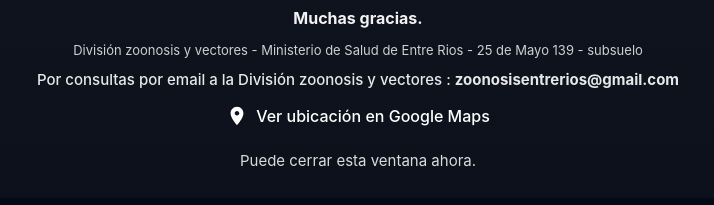
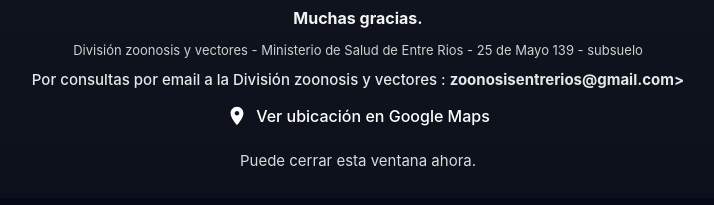
Before and after one commit to saladesituacionentrerios/returnurl, a plain HTML site: page index.html in a window 1280 px wide. Shown: the part 357-562 px from the top of the page, 282-996 px from the left. Drawn offline with Linux system fonts and the light colour scheme.

Commit message:
Update index.html

```diff
--- a/index.html
+++ b/index.html
@@ -45,7 +45,7 @@
     <p><strong>Muchas gracias.</strong></p>
 
     <footer class="small">División zoonosis y vectores - Ministerio de Salud de Entre Rios - 25 de Mayo 139 - subsuelo</footer>
-    <div class="contacto">Por consultas por email a la División zoonosis y vectores : <strong>zoonosisentrerios@gmail.com </strong></div>
+    <div class="contacto">Por consultas por email a la División zoonosis y vectores : <strong>zoonosisentrerios@gmail.com> </strong></div>
     <div class="mapa">
       <a href="https://www.google.com/maps?q=-31.733884305619107, -60.528645698203356" target="_blank" rel="noopener noreferrer">
         <svg xmlns="http://www.w3.org/2000/svg" viewBox="0 0 24 24"><path d="M12 2C8.14 2 5 5.14 5 9c0 5.25 7 13 7 13s7-7.75 7-13c0-3.86-3.14-7-7-7zm0 9.5c-1.38 0-2.5-1.12-2.5-2.5s1.12-2.5 2.5-2.5 2.5 1.12 2.5 2.5S13.38 11.5 12 11.5z"/></svg>
```
